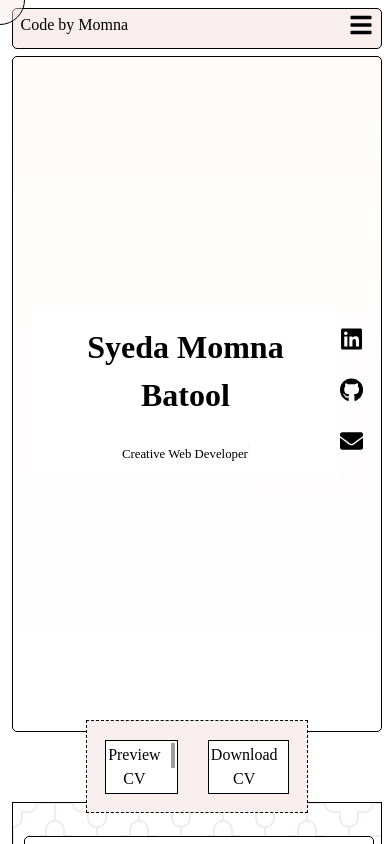
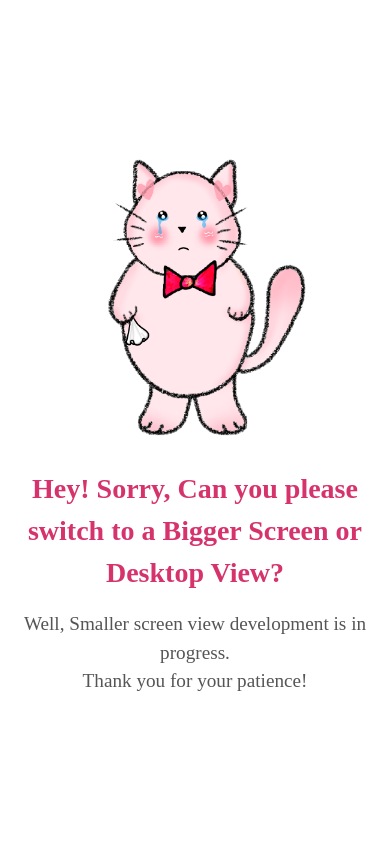
Before and after one commit to MomnaBukhari/momnabatool, a React (Vite) app: page / in a window 390 px wide. Built offline with nearby package versions, Linux system fonts and the light colour scheme; grey boxes are pictures that could not be loaded.

Commit message:
Testing with mobile screen

```diff
--- a/src/App.jsx
+++ b/src/App.jsx
@@ -1,21 +1,41 @@
-import React, { useEffect } from "react";
+import { useEffect, useState } from "react";
 import { BrowserRouter } from "react-router-dom";
 import Navbar from "./components/Navbar";
 import RoutesComponent from "./components/Routes";
 import initializeCursor from "./scripting/cursor";
 import Footer from "./components/Footer";
+
 function App() {
+  const [isMobile, setIsMobile] = useState(window.innerWidth <= 768);
+
   useEffect(() => {
     initializeCursor();
+
+    const handleResize = () => {
+      setIsMobile(window.innerWidth <= 768);
+    };
+
+    window.addEventListener("resize", handleResize);
+    return () => window.removeEventListener("resize", handleResize);
   }, []);
 
   return (
     <>
       <BrowserRouter>
         <div id="cursor"></div>
-        <Navbar />
-        <RoutesComponent />
-        <Footer/>
+        {isMobile ? (
+          <div className="mobile-message">
+            <img src="./images/char1.png"></img>
+            <h1>Hey! Sorry, Can you please switch to a Bigger Screen or Desktop View?</h1>
+            <p>Well, Smaller screen view development is in progress. <br></br> Thank you for your patience!</p>
+          </div>
+        ) : (
+          <>
+            <Navbar />
+            <RoutesComponent />
+            <Footer />
+          </>
+        )}
       </BrowserRouter>
     </>
   );
--- a/src/index.css
+++ b/src/index.css
@@ -29,7 +29,7 @@ body {
 
 /* Custom styling for selected text */
 ::selection {
-  background: #ece1e2; /* Custom background color for selected text */
+  background: #f5c4d5; /* Custom background color for selected text */
   color: #000000; /* Custom text color for selected text */
 }
 
@@ -80,3 +80,46 @@ img, video, iframe, canvas {
   max-width: 100%; /* Ensure media elements scale properly */
   height: auto; /* Maintain aspect ratio */
 }
+/* Mobile Message Styling */
+.mobile-message {
+  display: flex;
+  flex-direction: column;
+  align-items: center;
+  justify-content: center;
+  position: fixed;
+  top: 0;
+  left: 0;
+  width: 100%;
+  height: 100%;
+  background-color: #ffffff;
+  text-align: center;
+  z-index: 1000;
+  padding: 20px; /* Add some padding for better spacing */
+}
+
+.mobile-message img {
+  height: 300px; /* Adjust the height as needed */
+  width: auto; /* Maintain aspect ratio */
+  margin-bottom: 20px; /* Add space below the image */
+}
+
+.mobile-message h1 {
+  font-size: 1.75rem;
+  margin-bottom: 1rem;
+  color: #d6336c;
+  text-align: center; /* Ensure text is centered */
+}
+
+.mobile-message p {
+  font-size: 1.2rem;
+  color: #555;
+  text-align: center; /* Ensure text is centered */
+  line-height: 1.5; /* Improve readability */
+}
+
+/* Show the message only on smaller screens */
+@media (max-width: 768px) {
+  .mobile-message {
+    display: flex; /* Keep flexbox for centering */
+  }
+}
```
Also changed, not shown: public/images/char1.png (added).
